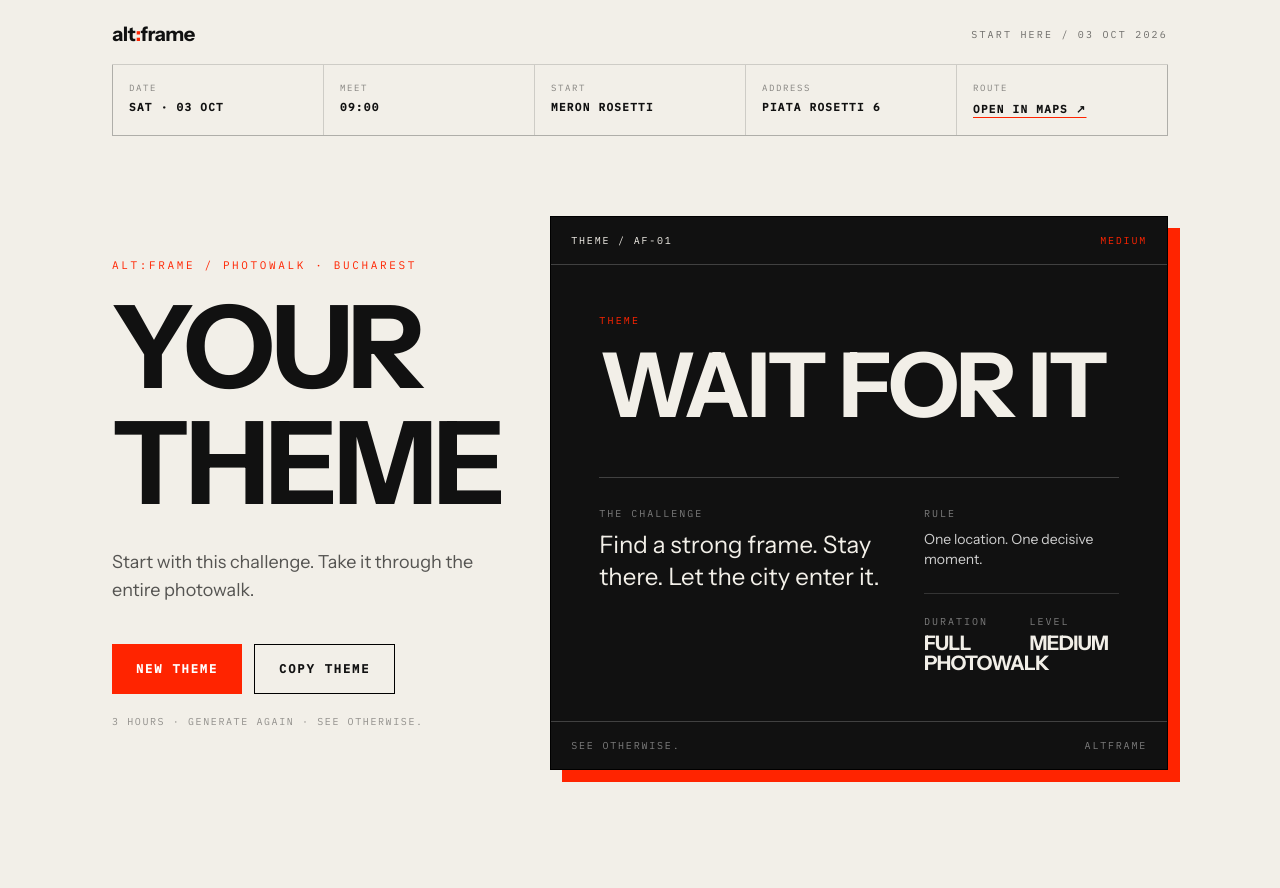
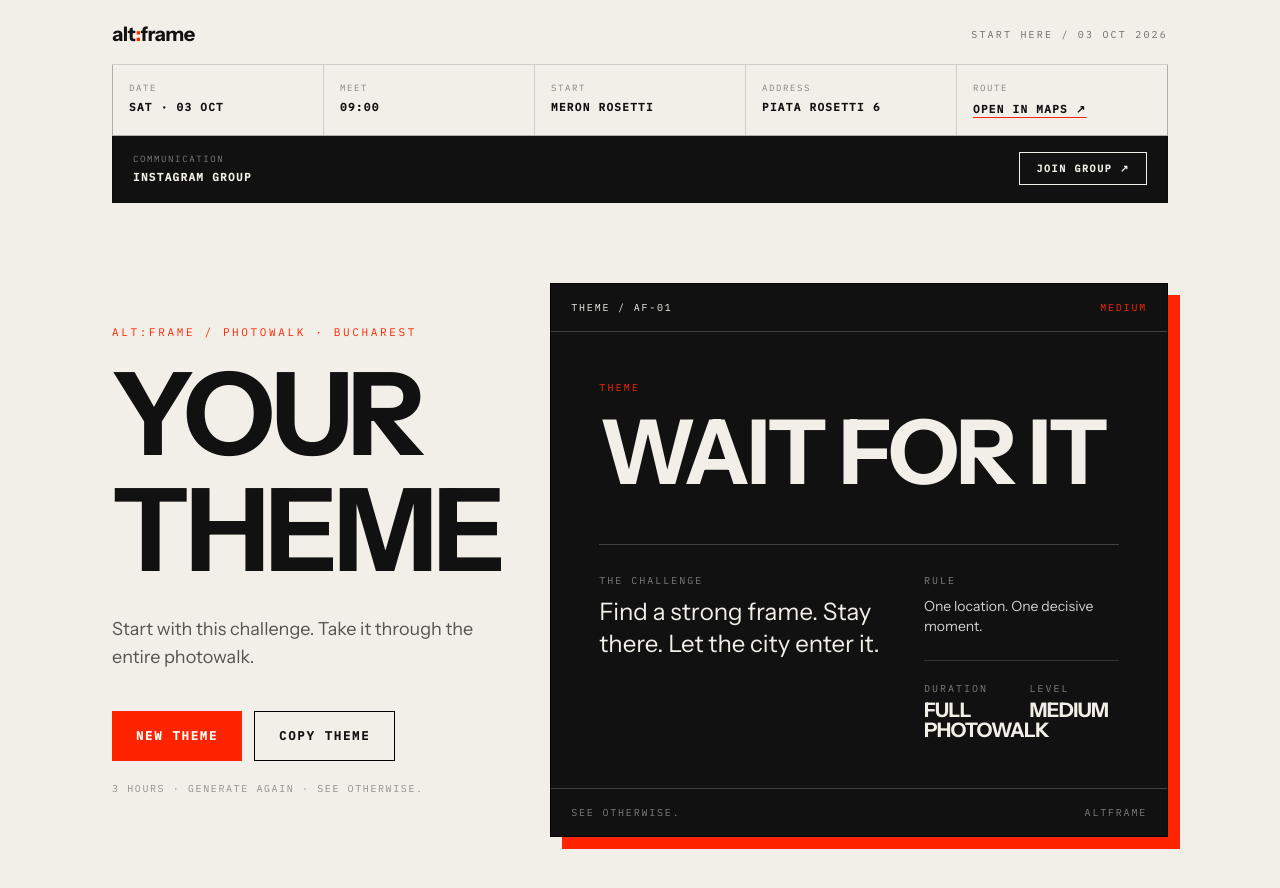
Before and after one commit to adimolnar85am-bot/street-lens, a Next.js app: page /theme-generator in a window 1280 px wide. Shown: the top 888 px of the page. Built offline with nearby package versions, Linux system fonts and the light colour scheme.

Commit message:
Add Instagram group access

```diff
--- a/src/app/theme-generator/page.tsx
+++ b/src/app/theme-generator/page.tsx
@@ -119,6 +119,21 @@ SEE OTHERWISE.`;
           </div>
         </div>
 
+        <div className="border-x border-b border-black/15 bg-[#111] px-4 py-4 text-[#f2efe8] sm:flex sm:items-center sm:justify-between sm:px-5">
+          <div>
+            <p className="font-mono text-[9px] uppercase tracking-[0.18em] text-white/45">COMMUNICATION</p>
+            <p className="mt-1 font-mono text-[11px] font-bold uppercase tracking-[0.12em]">INSTAGRAM GROUP</p>
+          </div>
+          <a
+            href="https://ig.me/j/JuWMe13s5OJo8rD4/"
+            target="_blank"
+            rel="noreferrer"
+            className="mt-3 inline-flex items-center gap-2 border border-[#f2efe8] px-4 py-2 font-mono text-[10px] font-bold uppercase tracking-[0.16em] transition hover:bg-[#ff2400] hover:border-[#ff2400] sm:mt-0"
+          >
+            JOIN GROUP ↗
+          </a>
+        </div>
+
         <div className="grid flex-1 items-center gap-12 py-14 lg:grid-cols-[0.75fr_1.25fr] lg:py-20">
           <div>
             <p className="mb-4 font-mono text-[11px] uppercase tracking-[0.24em] text-[#ff2400]">
```
